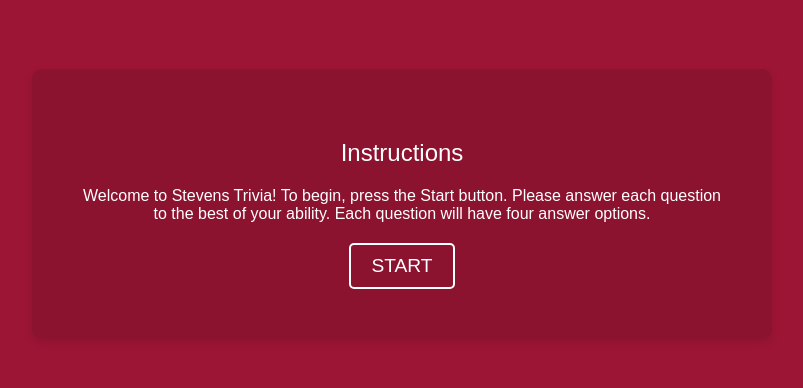
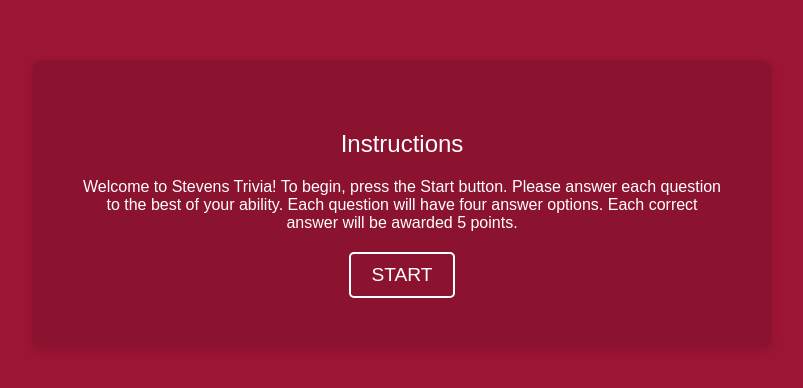
Before and after one commit to hiyabhavsar/Stevens-Trivia, a React (Vite) app in the folder stevens-trivia/: page /Instructions in a window 1280 px wide. Shown: the part 196-584 px from the top of the page, without its empty margins (238-1041 px from the left). Built offline with nearby package versions, Linux system fonts and the light colour scheme; a web font is replaced by a local one.

Commit message:
clarified instructions

```diff
--- a/stevens-trivia/src/Instructions.jsx
+++ b/stevens-trivia/src/Instructions.jsx
@@ -14,7 +14,8 @@
         <div className="actual-instructions">
           Welcome to Stevens Trivia! To begin, press the Start button. Please
           answer each question to the best of your ability. Each question will
-          have four answer options.
+          have four answer options. Each correct answer will be awarded 5
+          points.
         </div>
         <button onClick={navigateToGame} className="start-button">
           START
```
